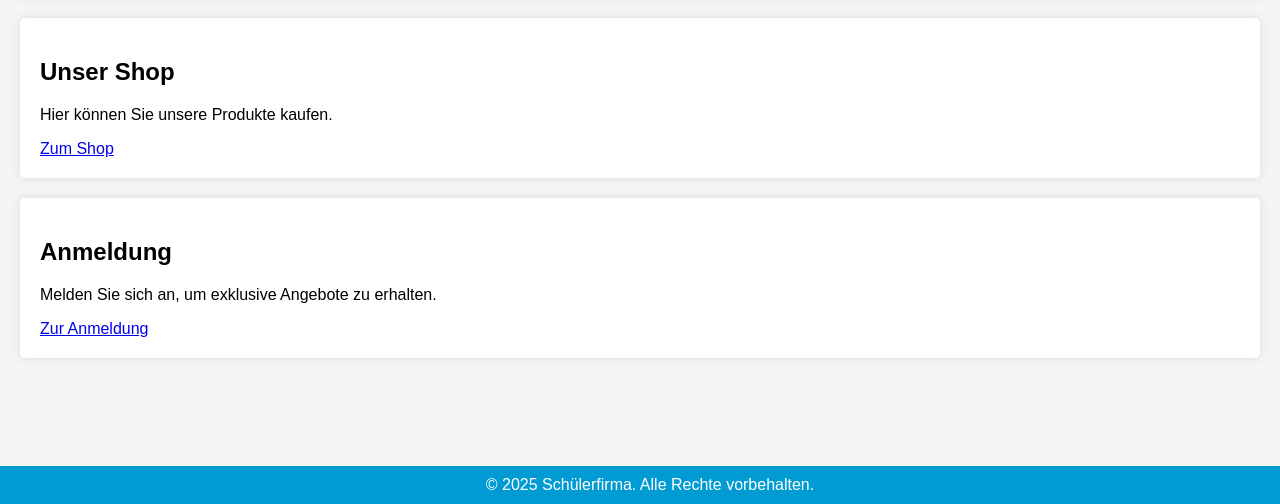
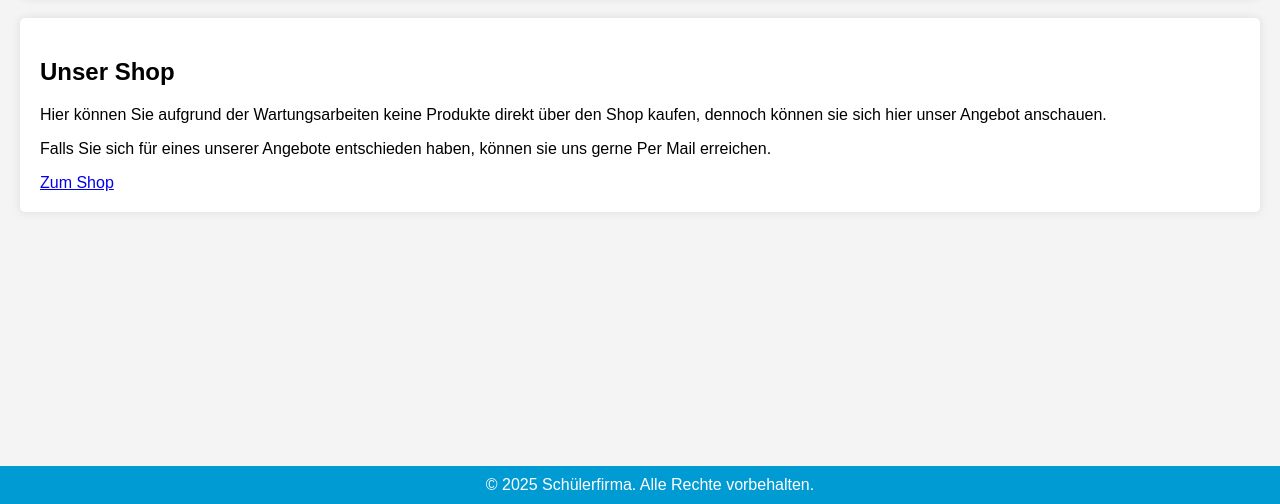
Before and after one commit to first-aid-pro/AlsterTechDemo, a website: page index.html in a window 1280 px wide. Shown: the part 296-800 px from the top of the page. Drawn offline with Linux system fonts and the light colour scheme.

Commit message:
Revise shop message and remove Anmeldung section
Updated product purchase information and removed login section.

```diff
--- a/index.html
+++ b/index.html
@@ -48,14 +48,9 @@
 
         <div class="content">
             <h2>Unser Shop</h2>
-            <p>Hier können Sie unsere Produkte kaufen.</p>
+            <p>Hier können Sie aufgrund der Wartungsarbeiten keine Produkte direkt über den Shop kaufen, dennoch können sie sich hier unser Angebot anschauen.</p>
+            <p>Falls Sie sich für eines unserer Angebote entschieden haben, können sie uns gerne Per Mail erreichen.</p>
             <a href="shop.html">Zum Shop</a>
-        </div>
-
-        <div class="content">
-            <h2>Anmeldung</h2>
-            <p>Melden Sie sich an, um exklusive Angebote zu erhalten.</p>
-            <a href="login.html">Zur Anmeldung</a>
         </div>
     </div>
 
```
